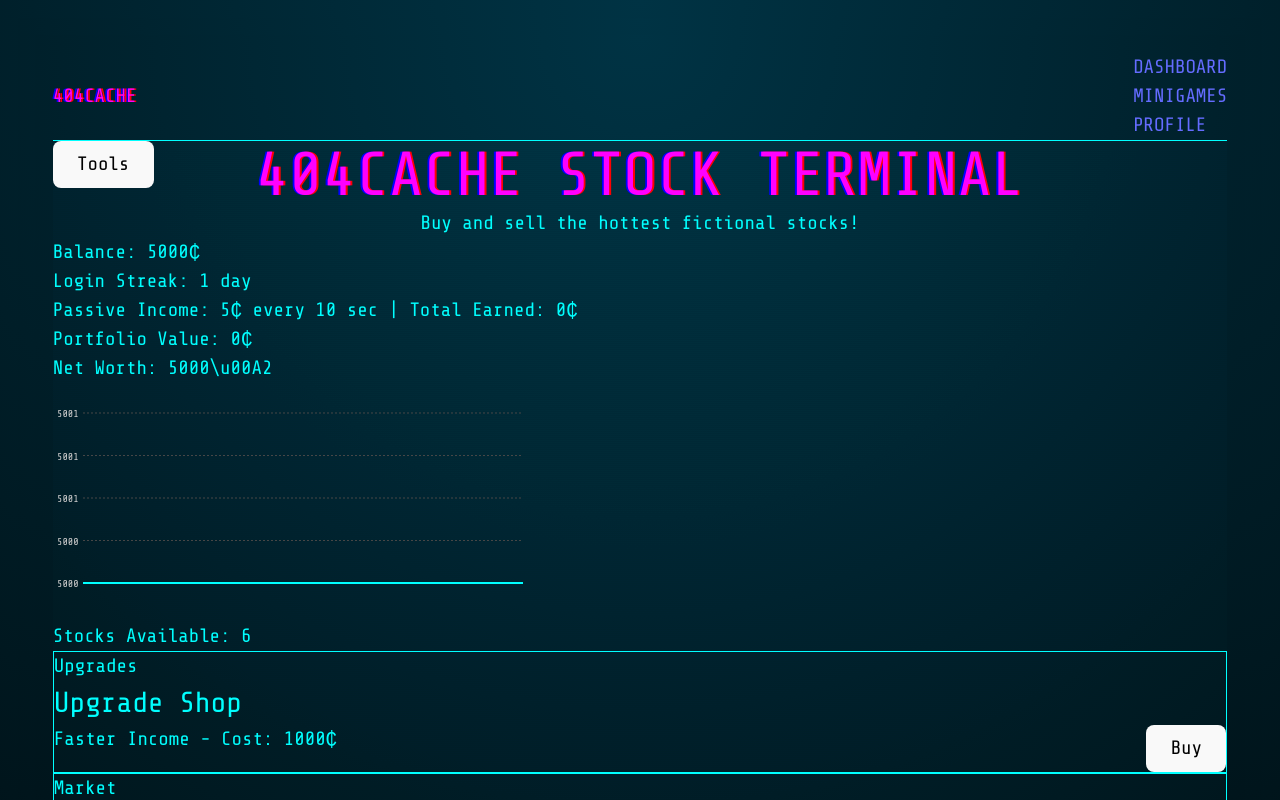
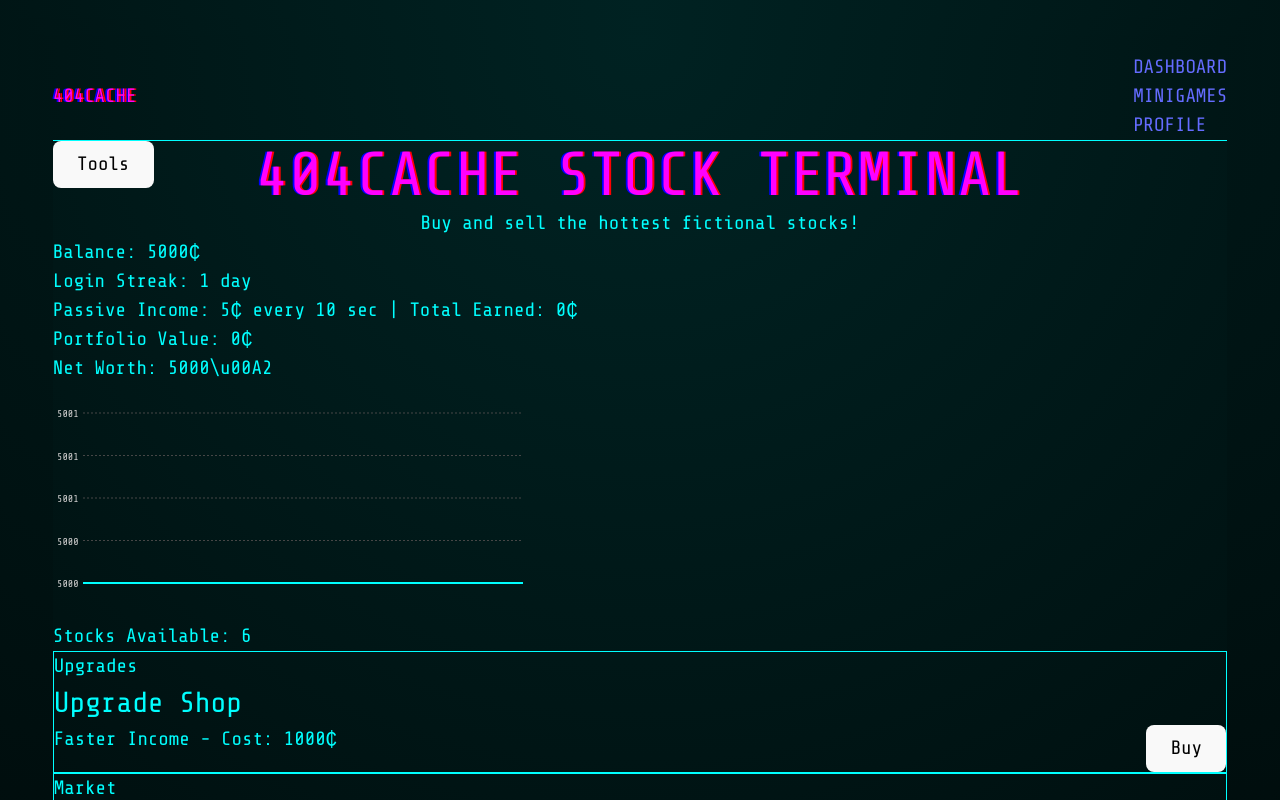
Before and after one commit to uxillary/404cache, a React (Vite) app: page / in a window 1280 px wide. Shown: the top 800 px of the page. Built offline with nearby package versions, Linux system fonts and the light colour scheme.

Commit message:
chore: restore dark radial gradient

```diff
--- a/src/index.css
+++ b/src/index.css
@@ -15,7 +15,7 @@ body,
   padding: 0;
   width: 100%;
   min-height: 100%;
-  background: radial-gradient(circle at 50% 0, #034, #000);
+  background-image: radial-gradient(circle at 50% 0px, rgb(0, 34, 34), rgb(0, 0, 0));
   color: #0ff;
   font-family: 'Share Tech Mono', monospace;
 }
@@ -97,7 +97,7 @@ button:focus-visible {
 
 /* for placeholder */
 :root {
-  --bg-color: radial-gradient(circle at 50% 0, #034, #000);
+  --bg-color: radial-gradient(circle at 50% 0px, rgb(0, 34, 34), rgb(0, 0, 0));
   --text-color: #0ff;
   --font-family: 'Share Tech Mono', monospace;
 }
@@ -105,7 +105,7 @@ button:focus-visible {
 html,
 body,
 #root {
-  background: var(--bg-color);
+  background-image: var(--bg-color);
   color: var(--text-color);
   font-family: var(--font-family);
   font-size: 1.1rem;
```
